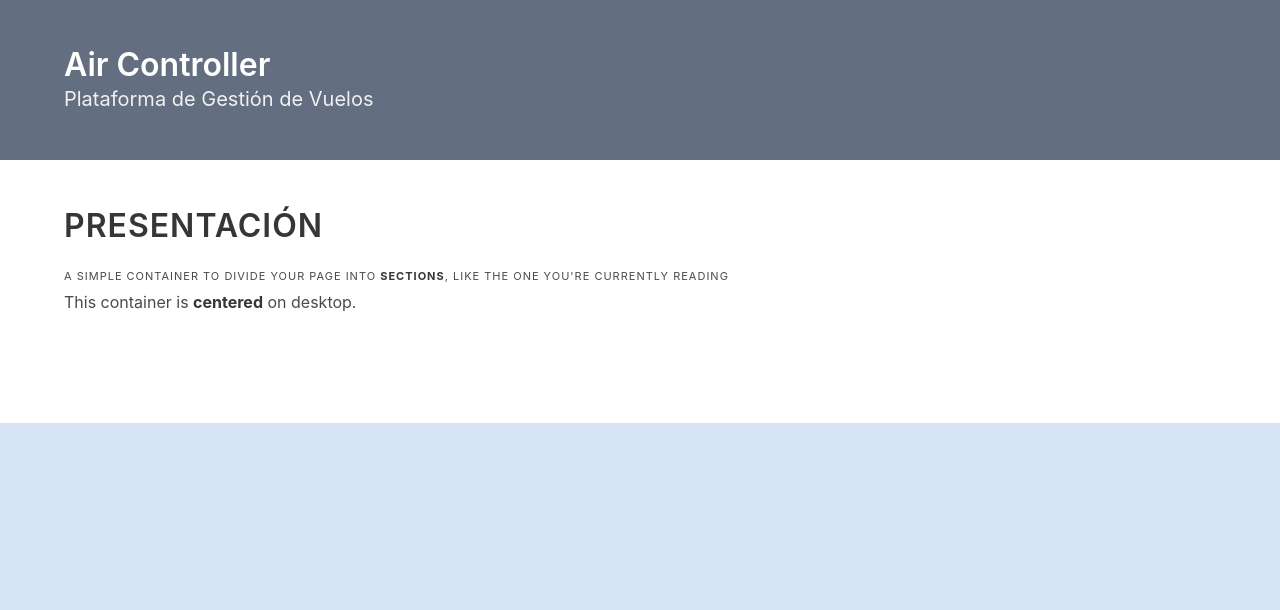
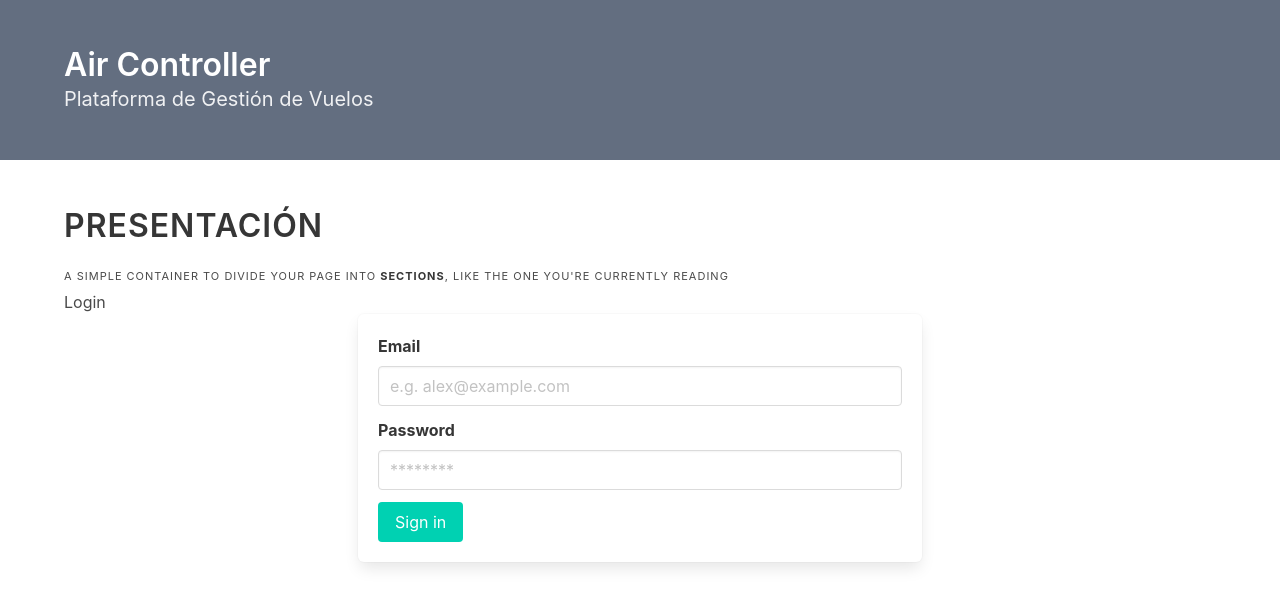
Before and after one commit to jdcastro/AirController, a Flask app: page / in a window 1280 px wide. Shown: the part 377-987 px from the top of the page. Before the commit the page ends 800 px from the top, so only its background shows below. Run offline with Flask 2, Linux system fonts and the light colour scheme; some libraries are stand-ins or nearby versions.

Commit message:
login en portada?

```diff
--- a/templates/index.html
+++ b/templates/index.html
@@ -97,9 +97,29 @@
           </div>
         </div>
         <div class="container">
+            <h3>Login</h3>
+              <div class="columns is-mobile">
+                <div class="column is-half is-offset-one-quarter">
+                    <form class="box">
+                        <div class="field">
+                          <label class="label">Email</label>
+                          <div class="control">
+                            <input class="input" type="email" placeholder="e.g. alex@example.com">
+                          </div>
+                        </div>
 
-            This container is <strong>centered</strong> on desktop.
+                        <div class="field">
+                          <label class="label">Password</label>
+                          <div class="control">
+                            <input class="input" type="password" placeholder="********">
+                          </div>
+                        </div>
 
+                        <button class="button is-primary">Sign in</button>
+                      </form>
+
+                </div>
+              </div>
         </div>
       </section>
     </body>
```
